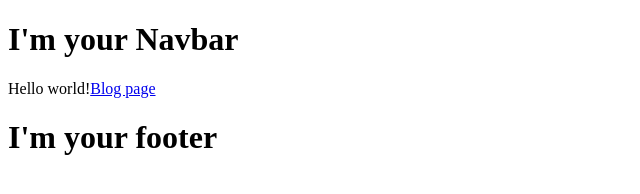
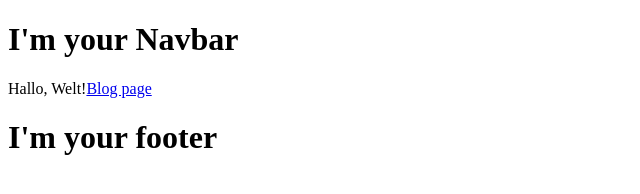
Before and after one commit to bodhicougar/backroads, a Gatsby site: page / in a window 1280 px wide. Shown: the full height of the page, 0-640 px from the left. Built offline with nearby package versions, Linux system fonts and the light colour scheme; Gatsby itself is replaced by a stand-in of ours.

Commit message:
Test, ob es geht...

```diff
--- a/src/pages/index.js
+++ b/src/pages/index.js
@@ -4,6 +4,6 @@
 
 export default () => (
   <Layout>
-    Hello world!<Link to="/blog/">Blog page</Link>
+    Hallo, Welt!<Link to="/blog/">Blog page</Link>
   </Layout>
 )
```
Also changed, not shown: .eslintrc.json.
